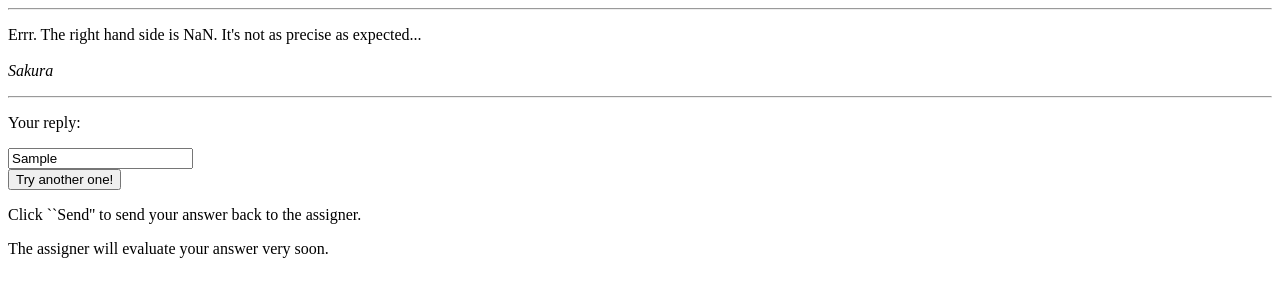
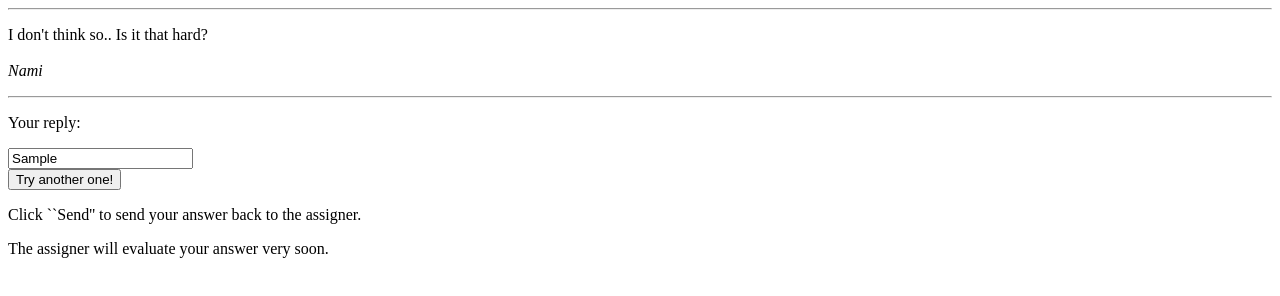
Before and after one commit to shiyujiucsb/qagame, a plain HTML site: page test_use.htm in a window 1280 px wide. Both pictures are taken after typing "Sample" into the empty fields and a click on the button "Send". Drawn offline with Linux system fonts and the light colour scheme.

Commit message:
nami, yoshino added
number of islands [leetcode]
lattice paths [project euler]

```diff
--- a/index.htm
+++ b/index.htm
@@ -21,11 +21,13 @@
 <script type="text/javascript" src="js/matohshinji.js"></script>
 <script type="text/javascript" src="js/misakamikoto.js"></script>
 <script type="text/javascript" src="js/matohsakura.js"></script>
+<script type="text/javascript" src="js/yoshino.js"></script>
+<script type="text/javascript" src="js/nami.js"></script>
 
 <script>
 
 function startGame() {
-	var total = 16;
+	var total = 18;
 	var choice = Math.floor(Math.random()*total);
 	var name;
 	switch (choice) {
@@ -45,6 +47,8 @@ function startGame() {
 	case 13: MatohShinji.start(); name="MatohShinji"; break;
 	case 14: MisakaMikoto.start(); name="MisakaMikoto"; break;
 	case 15: MatohSakura.start(); name="MatohSakura"; break;
+	case 16: Yoshino.start(); name="Yoshino"; break;
+	case 17: Nami.start(); name="Nami"; break;
 	default: document.getElementById("question").innerHTML = "No new emails now.";break;
 	}
 	document.getElementById("butn").setAttribute("onmouseup", name+".send()");
--- a/js/misakamikoto.js
+++ b/js/misakamikoto.js
@@ -25,7 +25,7 @@ var MisakaMikoto = {
 		c2 = Math.floor(1000*Math.random())+1;
 		var text = "<b>From</b>: Misaka Mikoto<br />";
         text += "<b>Subject</b>: Eccentricity..<br /><br />";
-		text += "Dear Assignee,<br />Eccentricity of conic sections is defined <a href=\"https://en.wikipedia.org/wiki/Eccentricity_(mathematics)\">here</a>. Note that it's NOT the <i>Linear</i> Eccentricity!<br >";
+		text += "Dear Assignee,<br />Eccentricity of a conic section is defined <a href=\"https://en.wikipedia.org/wiki/Eccentricity_(mathematics)\">here</a>. Note that it's NOT the <i>Linear</i> Eccentricity!<br >";
 		text += "Now the conic section equation is:<br />";
 		text += "<math>"+a2+"<msup>x<mo>2</mo></msup> +"+b2+"<msup>y<mo>2</mo></msup> = "+c2+"</math>.<br />";
 		text += "Please give me the eccentricity of this section! Error less than 0.01 is ok!<br />Thanks,<br /> <i>Mikoto</i><br/>";
--- /dev/null
+++ b/js/nami.js
@@ -0,0 +1,105 @@
+// Nami's question is about the number of islands given the map.
+
+var map;
+
+var Nami = {
+
+    start : function() {
+		var m = Math.floor(20*Math.random())+10;
+		var n = Math.floor(20*Math.random())+50;
+		map = new Array(m);
+		for (i=0;i<m;i++) {
+			map[i] = new Array(n);
+			map[i][0] = map[i][n-1] = 0;
+			for (j=1;j<n-1;j++) {
+				if (i===0 || i===m-1)
+					map[i][j] = 0;
+				else
+					map[i][j] = Math.floor(2*Math.random());
+			}
+		}
+		var text = "<b>From</b>: Nami<br />";
+        text += "<b>Subject</b>: number of islands<br /><br />";
+		text += "Hi!<br />Luffy and I have some disagreement over this question..<br >"
+		text += "Here is the map of an area: the blue <font color=\"blue\">0</font>'s denote sea, and the bold brown <b style=\"color:brown\">1</b>'s denote land. The question is how many islands there are in the map. <br />";
+		text += "<p style=\"font-family:monospace; font-size:20px\">";
+		for (i=0;i<m;i++) {
+			for (j=0;j<n;j++) {
+				if (map[i][j] === 0)
+					text += "<font color=\"blue\">0</font>";
+				else
+					text += "<b style=\"color:brown\">1</b>";
+			}
+			text += "<br />";
+		}
+		text += "</p>";
+		text += "An island is surrounded by sea and is formed by connecting adjacent lands horizontally or vertically.<br />";
+		text += "Btw <a href=\"https://leetcode.com/problems/number-of-islands/\">Leetcode</a> gives a good introduction to the map also.<br />Thanks,<br /> <i>Nami</i><br/>";
+		document.getElementById("question").innerHTML = text;
+    },
+
+	numIslands : function(grid) {
+		if (grid.length === 0) {
+			return 0;
+		}
+		if (grid[0].length === 0) {
+			return 0;
+		}
+		numberOfIslands = 0;
+		var h = grid.length;
+		var w = grid[0].length;
+		for (i=0;i<h;i++) {
+			for (j=0;j<w;j++) {
+				if (grid[i][j] != "0") {
+					numberOfIslands += 1;
+					var q = [];
+					grid[i][j] = "0";
+					q.push([i,j]);
+					while (q.length>0) {
+						var point = q.shift();
+						var x = point[0];
+						var y = point[1];
+						if (x>0) {
+							if (grid[x-1][y] != "0") {
+								grid[x-1][y] = "0";
+								q.push([x-1,y]);
+							}
+						}
+						if (x<h-1) {
+							if (grid[x+1][y] != "0") {
+								grid[x+1][y] = "0";
+								q.push([x+1,y]);
+							}
+						}
+						if (y>0) {
+							if (grid[x][y-1] != "0") {
+								grid[x][y-1] = "0";
+								q.push([x,y-1]);
+							}
+						}
+						if (y<w-1) {
+							if (grid[x][y+1] != "0") {
+								grid[x][y+1] = "0";
+								q.push([x,y+1]);
+							}
+						}
+					}
+				}
+			}
+		}
+		return numberOfIslands;
+	},
+
+	send : function() {
+		var rp = document.getElementById("reply").value;
+		if (parseInt(rp) == this.numIslands(map)) {
+			document.getElementById("question").innerHTML = "I agree with you! Now I can convince the captain. Thank you!<br /><br /> <i>Nami</i><br />";
+		}
+		else {
+			document.getElementById("question").innerHTML = "I don't think so.. Is it that hard? <br /><br /> <i>Nami</i><br />";
+		}
+		var btn = document.getElementById("butn");
+		btn.innerHTML = "Try another one!";
+		btn.setAttribute("onmouseup", "refresh()");
+	}
+}
--- a/test_use.htm
+++ b/test_use.htm
@@ -5,12 +5,12 @@
 </head>
 <body onload="startGame()">
 
-<script type="text/javascript" src="js/matohsakura.js"></script>
+<script type="text/javascript" src="js/nami.js"></script>
 
 <script>
 function startGame() {
 	var name;
-	MatohSakura.start(); name="MatohSakura";
+	Nami.start(); name="Nami";
 	document.getElementById("butn").setAttribute("onmouseup", name+".send()");
 	document.getElementById("reply").value = "";
 }
```
Also changed, not shown: js/yoshino.js (added, +51 -0 lines).
